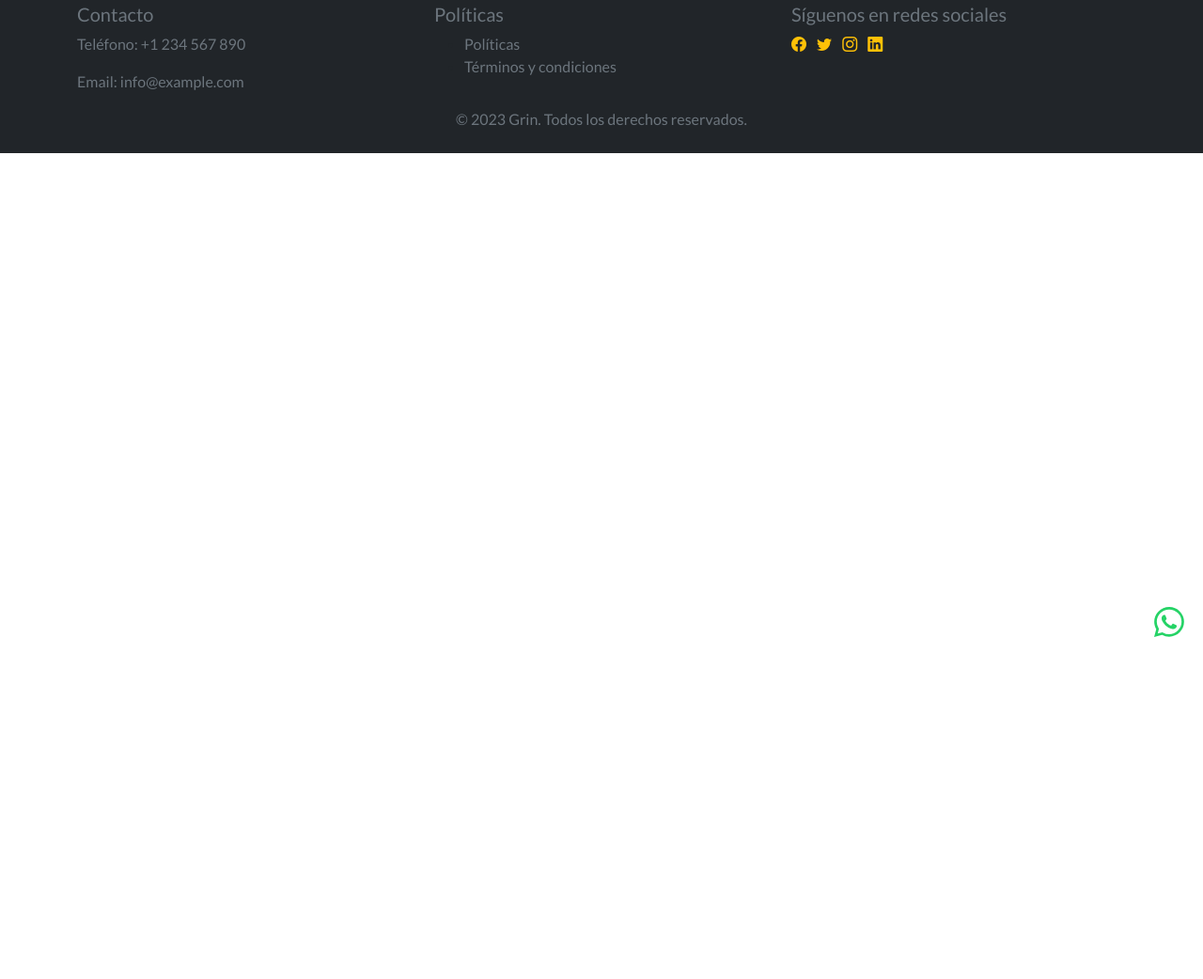
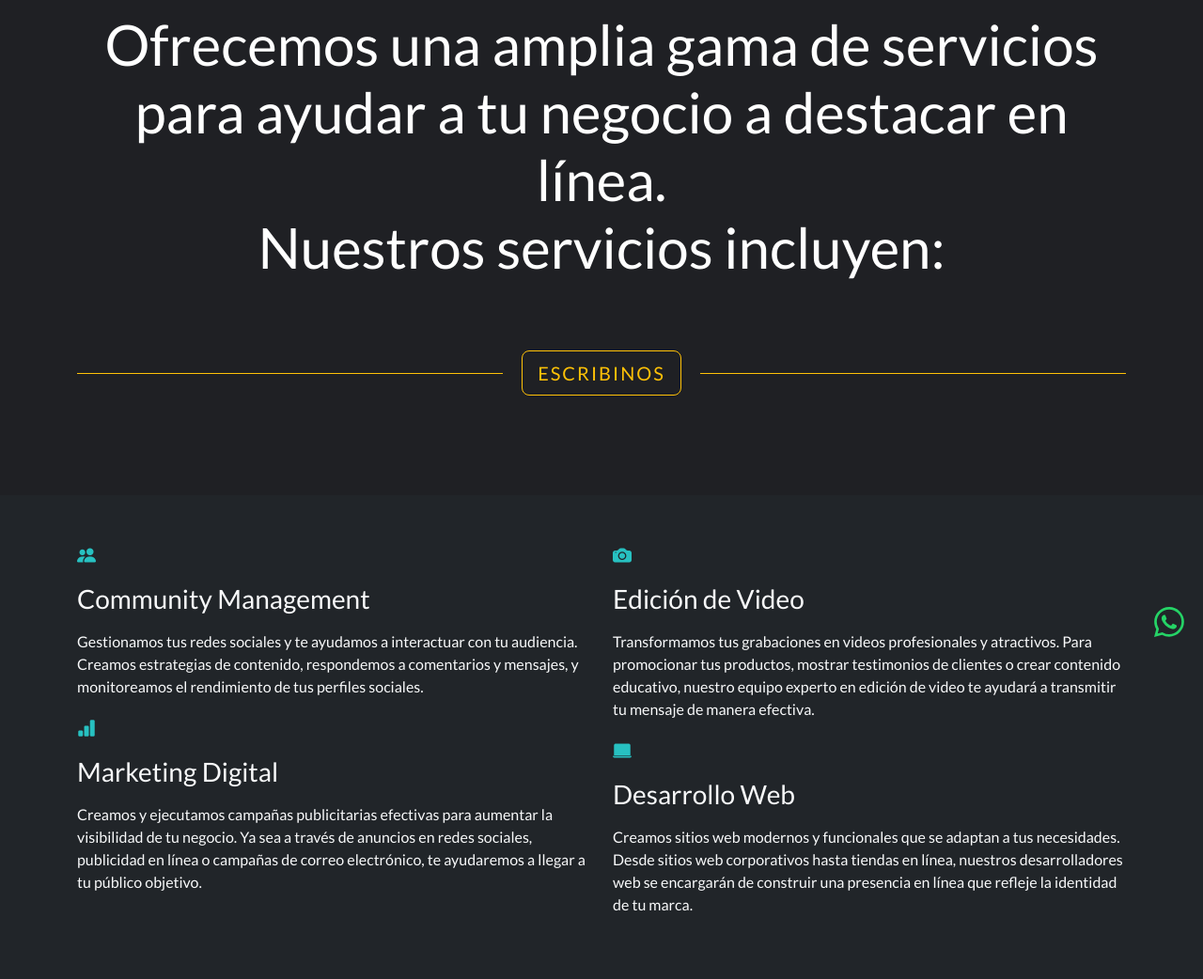
Before and after one commit to Tomasmalfettani/Grin, a plain HTML site: page pags/servicios.html in a window 1280 px wide. Shown: the part 102-1144 px from the top of the page at 94% size. Before the commit the page ends 800 px from the top, so only its background shows below. Drawn offline with nearby package versions, Linux system fonts and the light colour scheme.

Commit message:
Elementos en la pag de servicios

```diff
--- a/pags/servicios.html
+++ b/pags/servicios.html
@@ -8,8 +8,9 @@
     <title>Grin - Servicios</title>
     <link rel="stylesheet" href="../styles.css">
     <link rel="icon" href="../img/grinLogoVerdeagua.png" type="image/png">
-    <meta name="description" content="">
-    <meta name="keywords" content="">
+    <meta name="description"
+        content="Ofrecemos servicios de community management, publicidad, marketing, edición de video y desarrollo web.">
+    <meta name="keywords" content="community management, publicidad, marketing, edición de video, desarrollo web">
     <link rel="stylesheet" href="https://cdn.jsdelivr.net/npm/bootstrap@5.3.0/dist/css/bootstrap.min.css">
     <link rel="stylesheet" href="https://cdn.jsdelivr.net/npm/bootstrap-icons@1.7.2/font/bootstrap-icons.css">
 </head>
@@ -17,13 +18,15 @@
 <body>
 
     <header class="fondo-negro menu pt-1">
+
         <div class="container">
             <nav class="navbar" data-bs-theme="dark">
                 <div class="container-fluid">
                     <a class="navbar-brand"><img src="../img/grinLogoNegro.png" alt="Logo de Grin" title="Logo de Grin"
                             class="logo-menu"></a>
                     <div class="links-menu ms-auto">
-                        <span class="ms-2 me-2 d-none d-sm-inline"><a href="../index.html" title="Inicio">Inicio</a></span>
+                        <span class="ms-2 me-2 d-none d-sm-inline"><a href="../index.html"
+                                title="Inicio">Inicio</a></span>
                         <span class="ms-2 me-2 d-inline d-sm-none">
                             <a href="../index.html" title="Inicio">Inicio</a>
                         </span>
@@ -31,9 +34,11 @@
                 </div>
             </nav>
         </div>
+
     </header>
 
     <main>
+
         <a href="https://wa.me/xxxxxxxxxx" class="icono-whatsapp" target="_blank" title="Whatsapp">
             <svg xmlns="http://www.w3.org/2000/svg" width="32" height="32" fill="currentColor" class="bi bi-whatsapp"
                 viewBox="0 0 16 16">
@@ -41,9 +46,68 @@
                     d="M13.601 2.326A7.854 7.854 0 0 0 7.994 0C3.627 0 .068 3.558.064 7.926c0 1.399.366 2.76 1.057 3.965L0 16l4.204-1.102a7.933 7.933 0 0 0 3.79.965h.004c4.368 0 7.926-3.558 7.93-7.93A7.898 7.898 0 0 0 13.6 2.326zM7.994 14.521a6.573 6.573 0 0 1-3.356-.92l-.24-.144-2.494.654.666-2.433-.156-.251a6.56 6.56 0 0 1-1.007-3.505c0-3.626 2.957-6.584 6.591-6.584a6.56 6.56 0 0 1 4.66 1.931 6.557 6.557 0 0 1 1.928 4.66c-.004 3.639-2.961 6.592-6.592 6.592zm3.615-4.934c-.197-.099-1.17-.578-1.353-.646-.182-.065-.315-.099-.445.099-.133.197-.513.646-.627.775-.114.133-.232.148-.43.05-.197-.1-.836-.308-1.592-.985-.59-.525-.985-1.175-1.103-1.372-.114-.198-.011-.304.088-.403.087-.088.197-.232.296-.346.1-.114.133-.198.198-.33.065-.134.034-.248-.015-.347-.05-.099-.445-1.076-.612-1.47-.16-.389-.323-.335-.445-.34-.114-.007-.247-.007-.38-.007a.729.729 0 0 0-.529.247c-.182.198-.691.677-.691 1.654 0 .977.71 1.916.81 2.049.098.133 1.394 2.132 3.383 2.992.47.205.84.326 1.129.418.475.152.904.129 1.246.08.38-.058 1.171-.48 1.338-.943.164-.464.164-.86.114-.943-.049-.084-.182-.133-.38-.232z" />
             </svg>
         </a>
+        <div class="container py-5 pt-3">
+            <div class="row text-center">
+                <div class="col-md-12 mb-3 mt-3">
+                    <div>
+                        <h1 class="titulo-grande ">Ofrecemos una amplia gama de servicios para ayudar a tu
+                            negocio a destacar en línea.<br>Nuestros servicios incluyen:</h1>
+                    </div>
+                </div>
+                <div class="col-md-12 mb-2 ">
+                    <div class="separator">
+                        <div class="separator-line"></div>
+                        <div class="separator-text"><a href="https://wa.me/xxxxxxxxxx"
+                                class="btn btn-outline-warning btn-lg">Escribinos</a></div>
+                        <div class="separator-line"></div>
+                    </div>
+                </div>
+            </div>
+        </div>
+        <section class="py-5 bg-dark text-light">
+            <div class="container">
+                <div class="row">
+                    <div class="col-lg-6">
+                        <div class="service">
+                            <i class="bi bi-people-fill"></i>
+                            <h3 class="mt-3 mb-3">Community Management</h3>
+                            <p>Gestionamos tus redes sociales y te ayudamos a interactuar con tu audiencia. Creamos
+                                estrategias de contenido, respondemos a comentarios y mensajes, y monitoreamos el
+                                rendimiento de tus perfiles sociales.</p>
+                        </div>
+                        <div class="service">
+                            <i class="bi bi-bar-chart-fill"></i>
+                            <h3 class="mt-3 mb-3">Marketing Digital</h3>
+                            <p>Creamos y ejecutamos campañas publicitarias efectivas para aumentar la visibilidad de tu
+                                negocio. Ya sea a través de anuncios en redes sociales, publicidad en línea o campañas
+                                de correo electrónico, te ayudaremos a llegar a tu público objetivo.</p>
+                        </div>
+                    </div>
+                    <div class="col-lg-6">
+                        <div class="service">
+                            <i class="bi bi-camera-fill"></i>
+                            <h3 class="mt-3 mb-3">Edición de Video</h3>
+                            <p>Transformamos tus grabaciones en videos profesionales y atractivos. Para
+                                promocionar tus productos, mostrar testimonios de clientes o crear contenido educativo,
+                                nuestro equipo experto en edición de video te ayudará a transmitir tu mensaje de
+                                manera efectiva.</p>
+                        </div>
+                        <div class="service">
+                            <i class="bi bi-laptop-fill"></i>
+                            <h3 class="mt-3 mb-3">Desarrollo Web</h3>
+                            <p>Creamos sitios web modernos y funcionales que se adaptan a tus necesidades. Desde sitios
+                                web corporativos hasta tiendas en línea, nuestros desarrolladores web se encargarán de
+                                construir una presencia en línea que refleje la identidad de tu marca.</p>
+                        </div>
+                    </div>
+                </div>
+            </div>
+        </section>
+
     </main>
 
     <footer class="bg-dark py-4">
+
         <div class="container">
             <div class="row">
                 <div class="col-md-4">
--- a/styles.css
+++ b/styles.css
@@ -135,11 +135,30 @@ main {
     }
 }
 
+/* @keyframes shake {
+    0% {
+        transform: translateX(0);
+    }
+
+    25% {
+        transform: translateX(-5px);
+    }
+
+    75% {
+        transform: translateX(5px);
+    }
+
+    100% {
+        transform: translateX(0);
+    }
+} */
+
 .separator {
     display: flex;
     align-items: center;
     justify-content: center;
     margin: 50px 0;
+
 }
 
 .separator-line {
@@ -154,6 +173,13 @@ main {
     font-weight: bold;
     text-transform: uppercase;
     letter-spacing: 2px;
+    /* animation: shake 0.5s steps(5) infinite;
+    animation-delay: 5s; */
+}
+
+.service i {
+    color: #27c1c1;
+    font-size: 20px;
 }
 
 /* Footer */
```
Also changed, not shown: index.html (+6 -4 lines).
